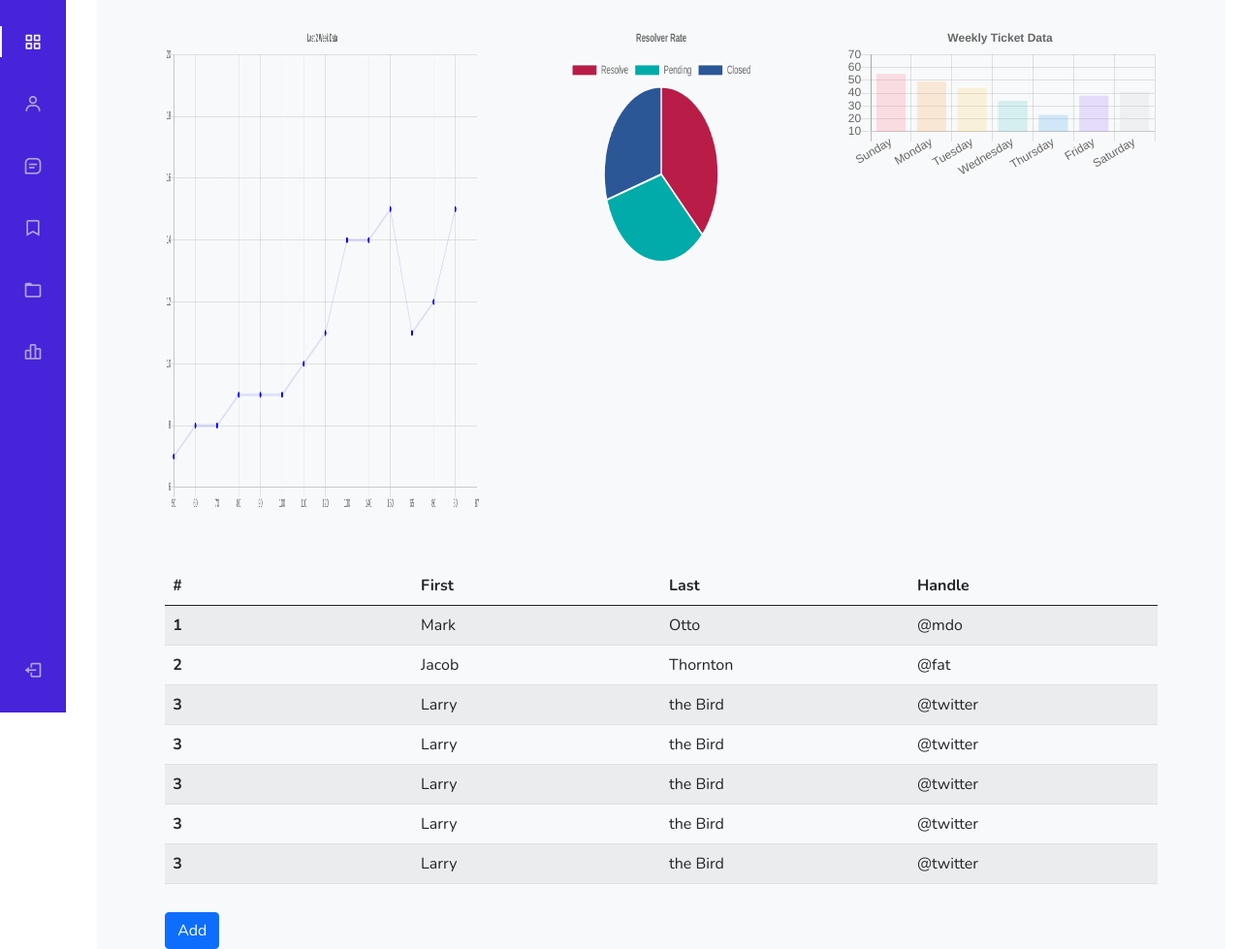
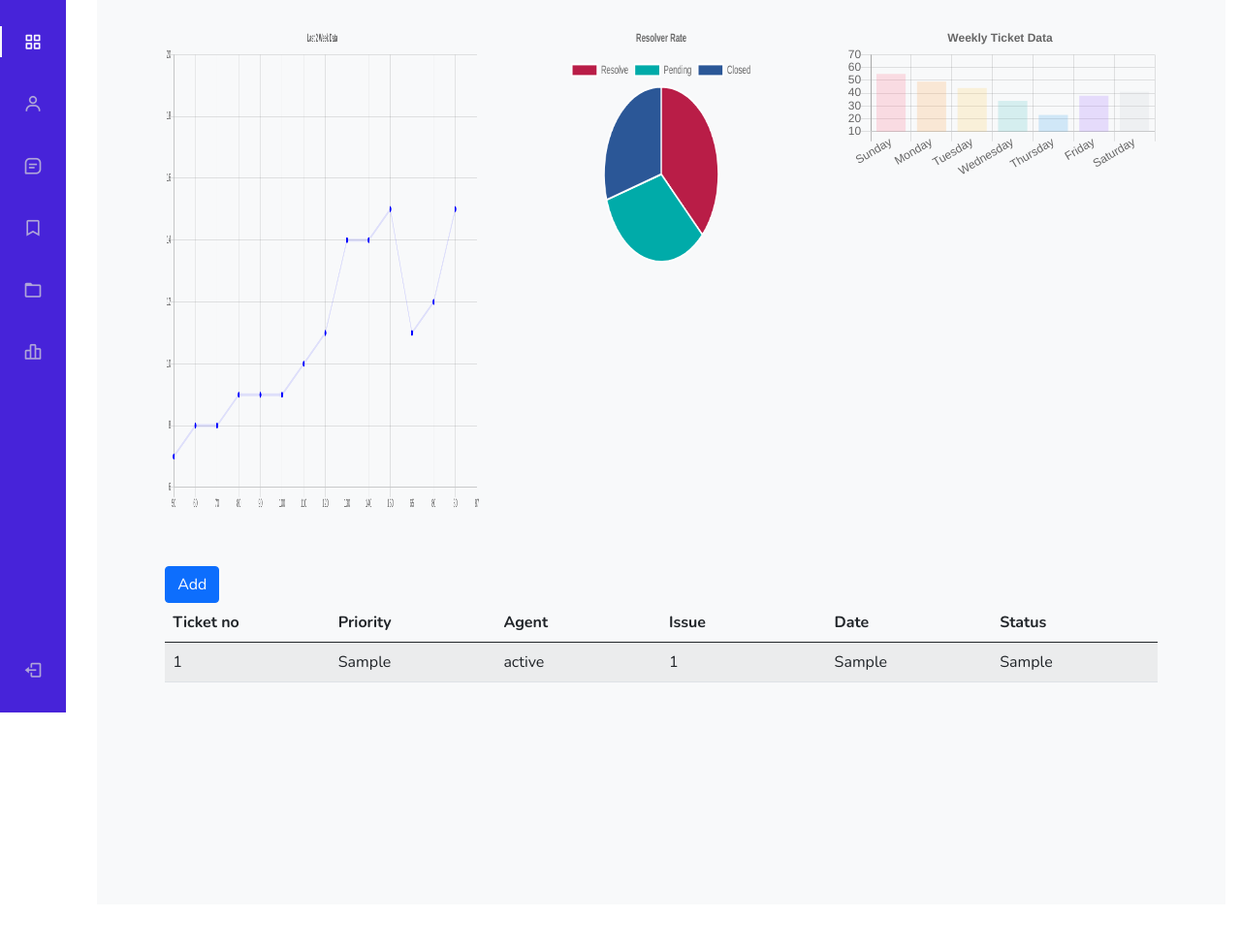
Before and after one commit to birendramondal/TicketTool, a Flask app: page / in a window 1280 px wide. Shown: the part 65-1044 px from the top of the page at 97% size. After the commit the page ends 800 px from the top, so only its background shows below. Run offline with Flask 2, Linux system fonts and the light colour scheme; tables that the repository leaves empty or names only in its code hold one stand-in row (values such as "Sample post").

Commit message:
Add Date,load date into table, Use jinja for to print table data. Decrease table height to 270 px, Chnadra modal template in base template and put the modal inside "form"

```diff
--- a/app.py
+++ b/app.py
@@ -1,5 +1,6 @@
-from flask import Flask, render_template, g
+from flask import Flask, render_template,request
 import mysql.connector  # Import MySql Connector
+from datetime import datetime
 
 app = Flask(__name__)
 
@@ -12,7 +13,7 @@ mydb = mysql.connector.connect(
     host=url, user=username, passwd=password, database=db)
 
 
-# Create connection
+# Create connection with database
 def DBConnection():
     try:
         if (mydb.is_connected() == True):
@@ -25,11 +26,53 @@ def DBConnection():
 
 @app.route("/")  # Index page
 def Dashboard():
-    return render_template('index.html')
+    # Load the data to table
+
+    try:
+        if(DBConnection() == True):
+            mycursor = mydb.cursor()
+            mycursor.execute("Select * from TicketTable")
+            if True:
+                userdata=mycursor.fetchall()
+                return render_template('index.html',userdata=userdata)
+    except mysql.connector.Error as err:
+             print("Something went wrong: {}".format(err))
+             return render_template('index.html')
 
 
 
 
-# load the data
+@app.route('/add', methods= ['GET','POST'])
+def addData():
+    print("Test Pass")
+    if (request.method == 'POST'):
+        name= request.form['agentName']
+        issue= request.form['issue']
+        priority= request.form['radio1']
+        status=request.form['Status Type']
+
+        print(name,issue,priority,status)
+        print("begin to execute and inside if")
+
+
+        try:
+
+          if(DBConnection() == True):
+                mycursor = mydb.cursor()
+                print("begin to execute")
+                mycursor.execute(f"INSERT INTO TicketTable (TicketNo, priority, Status, AgentID, Issue, createdate) VALUES ('{2}','{priority}','{status}','{name}','{issue},'{datetime}')")
+                # INSERT INTO TicketTable (TicketNo, priority, Status, AgentID, Issue, createdate) VALUES ('1','High','Resolve','20123459','Not power on','2021/05/07')
+                mydb.commit()
+                print("begin to execute")
+                return "Sucess"
+        except mysql.connector.Error as err:
+             print("Something went wrong: {}".format(err))
+
+    else:
+        print("not added")
+
+
+
+
 if __name__ == "__main__":
     app.run(debug=True)
--- a/static/css/style.css
+++ b/static/css/style.css
@@ -151,10 +151,11 @@ a {
 
 .ListTable {
     padding-top: 5%;
+
 }
 
 /* Set Scroll oin table start  */
- thead, tbody tr {
+thead, tbody tr {
     display: table;
     width: 100%;
     table-layout: fixed;
@@ -162,7 +163,7 @@ a {
 
 tbody {
     display: block;
-    height: 300px;
+    height: 270px;
     overflow: auto;
 }
 
@@ -202,4 +203,7 @@ tbody {
     .body-pd {
         padding-left: calc(var(--nav-width) + 188px)
     }
+
+
+
 }
--- a/templates/index.html
+++ b/templates/index.html
@@ -20,76 +20,36 @@
         </div>
 
         <div class=ListTable>
+            <button type="button" class="btn btn-primary" data-bs-toggle="modal" data-bs-target="#crtUser">
+                Add
+            </button>
 
             <table class="table table-striped">
                 <thead>
                     <tr>
-                        <th scope="col">#</th>
-                        <th scope="col">First</th>
-                        <th scope="col">Last</th>
-                        <th scope="col">Handle</th>
+                        <th scope="col">Ticket no</th>
+                        <th scope="col">Priority</th>
+                        <th scope="col">Agent</th>
+                        <th scope="col">Issue</th>
+                        <th scope="col">Date</th>
+                        <th scope="col">Status</th>
                     </tr>
                 </thead>
                 <tbody>
+
+                    {% for user in userdata %}
                     <tr>
-                        <th scope="row">1</th>
-                        <td>Mark</td>
-                        <td>Otto</td>
-                        <td>@mdo</td>
+                        <td>{{loop.index}}</td>
+                        <td>{{user[1]}}</td>
+                        <td>{{user[3]}}</td>
+                        <td>{{user[4]}}</td>
+                        <td>{{user[5]}}</td>
+                        <td>{{user[2]}}</td>
                     </tr>
-                    <tr>
-                        <th scope="row">2</th>
-                        <td>Jacob</td>
-                        <td>Thornton</td>
-                        <td>@fat</td>
-                    </tr>
-                    <tr>
-                        <th scope="row">3</th>
-                        <td>Larry</td>
-                        <td>the Bird</td>
-                        <td>@twitter</td>
-                    </tr>
-                    <tr>
-                        <th scope="row">3</th>
-                        <td>Larry</td>
-                        <td>the Bird</td>
-                        <td>@twitter</td>
-                    </tr>
-                    <tr>
-                        <th scope="row">3</th>
-                        <td>Larry</td>
-                        <td>the Bird</td>
-                        <td>@twitter</td>
-                    </tr>
-                    <tr>
-                        <th scope="row">3</th>
-                        <td>Larry</td>
-                        <td>the Bird</td>
-                        <td>@twitter</td>
-                    </tr>
-                    <tr>
-                        <th scope="row">3</th>
-                        <td>Larry</td>
-                        <td>the Bird</td>
-                        <td>@twitter</td>
-                    </tr>
-                    <tr>
-                        <th scope="row">3</th>
-                        <td>Larry</td>
-                        <td>the Bird</td>
-                        <td>@twitter</td>
-                    </tr>
-                    <tr>
-                        <th scope="row">3</th>
-                        <td>Larry</td>
-                        <td>the Bird</td>
-                        <td>@twitter</td>
-                    </tr>
+                    {% endfor %}
                 </tbody>
             </table>
-            <button type="button" class="btn btn-primary" data-bs-toggle="modal" data-bs-target="#crtUser">
-                Add
-            </button>
+
         </div>
     </div>
 </div>
--- a/templates/layout.html
+++ b/templates/layout.html
@@ -57,53 +57,62 @@
         <!--
     Create Modal class
 -->
-
+        <form method='post' accept='/add'>
             <div class="modal" id="crtUser">
                 <div class="modal-dialog">
                     <div class="modal-content">
                         <!-- Modal Header -->
                         <div class="modal-header">
-                        <h5 class="modal-title" id="exampleModalLabel">Modal title</h5>
+                            <h5 class="modal-title" id="exampleModalLabel">Add Ticket</h5>
                             <button type="button" class="btn-close" data-bs-dismiss="modal" aria-label="Close"></button>
                         </div>
                         <!-- Modal body -->
                         <div class="modal-body">
-                        <table class="table table-striped table-responsive-sm">
+                            <table class="table table-hover table-responsive-sm">
                                 <tr>
-                                <td>Name</td>
-                                <td><input type="text" name="name"></td>
+                                    <td>Agent ID</td>
+                                    <td><input type="text" name="agentName"></td>
                                 </tr>
                                 <tr>
-                                <td>Email ID</td>
-                                <td><input type="text" name="name"></td>
+                                    <td>Issue</td>
+                                    <td><input type="text" name="issue"></td>
                                 </tr>
+
                                 <tr>
-                                <td>Password</td>
-                                <td><input type="password" name="password"></td>
-                            </tr>
-                            <tr>
-                                <td>Confirm Password</td>
-                                <td><input type="password" name="password"></td>
+                                    <td>
+                                        <input type="radio" name="radio1" value="High">Priority High
+                                    </td>
+                                    <td>
+                                        <input type="radio" name="radio1" value="Low">Priority Low
+                                    </td>
+                                    <td>
+                                        <input type="radio" name="radio1" value="Medium">Priority Medium
+                                    </td>
                                 </tr>
                                 <tr>
                                     <td>
-                                    <input type="radio" name="radio1" value="admin">Admin
-                                </td>
-                                <td>
-                                    <input type="radio" name="radio1" value="user">User
+                                        <label for="Status Type">Status</label>
+                                        <select name="Status Type" id="Status Type">
+                                            <option value="Resolve">Resolve</option>
+                                            <option value="Progress">Progress</option>
+                                            <option value="Can't Resolve">Can't Resolve</option>
+                                        </select>
                                     </td>
                                 </tr>
+
                             </table>
+
                         </div>
                         <!-- Modal footer -->
                         <div class="modal-footer">
                             <button type="button" class="btn btn-secondary" data-bs-dismiss="modal">Close</button>
-                        <button type="button" class="btn btn-primary">Save changes</button>
+                            <button type="submit" class="btn btn-primary">Save changes</button>
+                        </div>
+
                     </div>
                 </div>
             </div>
-        </div>
-
+        </form>
 
 
         <!-- Body content end -->
```
Also changed, not shown: test.py (+21 -14 lines). Lines whose indentation alone changed are shown as unchanged.
